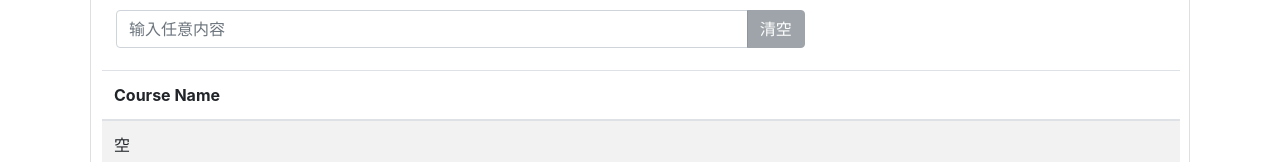
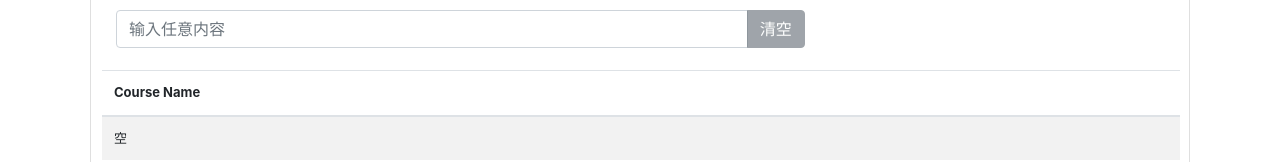
Before and after one commit to HarborZeng/nwugrade, a Vue app: page / in a window 1280 px wide. Shown: the part 638-800 px from the top of the page. Built offline with nearby package versions, Linux system fonts and the light colour scheme.

Commit message:
解决退出一个账号的时候停留在非第一页，重新登录不显示新账号成绩的问题

```diff
--- a/src/components/Grade.vue
+++ b/src/components/Grade.vue
@@ -17,9 +17,9 @@
         </b-form-group>
       </b-col>
       <h5 v-html="yearAndTermNo"></h5>
-      <b-table class="more-space-top"
+      <b-table class="more-space-top small-font"
                hover
-               :items="items"
+               :items="grades"
                :fields="fields"
                :striped="striped"
                :bordered="bordered"
@@ -45,7 +45,9 @@
     data() {
       return {
         // 初始化app里面的几个变量的值
-        allTheseYearGrades: this.$store.state.nwugrade.allTheseYearGrades.length === 0 ? [] : this.$store.state.nwugrade.allTheseYearGrades,
+        allTheseYearGrades: this.$store.state.nwugrade.allTheseYearGrades.length === 0 ? [
+          [{courseName: "空"}]
+        ] : this.$store.state.nwugrade.allTheseYearGrades,
 
         currentPage: 1,
 
@@ -68,9 +70,9 @@
           }
         },
 
-        items: this.$store.state.nwugrade.allTheseYearGrades.length === 0 ? [
+        grades: [
           {courseName: "空"}
-        ] : this.$store.state.nwugrade.allTheseYearGrades[0],
+        ],
 
         totalRows: this.$store.state.nwugrade.allTheseYearGrades.length === 0 ?
           1000 :
@@ -101,7 +103,9 @@
                   aGrade.isActive = true
                   aGrade.courseName = serverData[term].items[grade].kcmc
                   aGrade.grade = serverData[term].items[grade].cj
-                  aGrade.courseBelonging = serverData[term].items[grade].kcxz
+                  aGrade.courseBelonging = serverData[term].items[grade].kcxz !== undefined ?
+                    serverData[term].items[grade].kcxz.substring(0, serverData[term].items[grade].kcxz.length - 2) :
+                    serverData[term].items[grade].kcxz
                   aGrade.credit = serverData[term].items[grade].xf
                   if (aGrade.grade < 60) {
                     aGrade._rowVariant = 'danger'
@@ -127,12 +131,13 @@
       },
       //翻页
       changePage() {
-        this.items = this.allTheseYearGrades[this.currentPage - 1]
-        this.yearAndTermNo = this.allTheseYearGrades[this.currentPage - 1].year + '学年 第' + this.allTheseYearGrades[this.currentPage - 1].term + '学期'
+        this.grades = this.allTheseYearGrades[this.currentPage - 1]
+        if (this.allTheseYearGrades[this.currentPage - 1].hasOwnProperty('year') && this.allTheseYearGrades[this.currentPage - 1].hasOwnProperty('term'))
+          this.yearAndTermNo = this.allTheseYearGrades[this.currentPage - 1].year + '学年 第' + this.allTheseYearGrades[this.currentPage - 1].term + '学期'
       },
       //展示成绩
       showGradesInTable() {
-        this.items = this.allTheseYearGrades[0]
+        this.grades = this.allTheseYearGrades[0]
         this.totalRows = 50 * this.allTheseYearGrades.length
         this.limit = this.allTheseYearGrades.length
         this.yearAndTermNo = this.allTheseYearGrades[this.currentPage - 1].year + '学年 第' + this.allTheseYearGrades[this.currentPage - 1].term + '学期'
@@ -146,11 +151,11 @@
 
       bus.$on("loginExit", () => {
         this.allTheseYearGrades = [
-          {courseName: "空"}
+          [{courseName: "空"}]
         ]
         this.totalRows = 50 * this.allTheseYearGrades.length
         this.limit = this.allTheseYearGrades.length
-        this.items = [
+        this.grades = [
           {courseName: "空"}
         ]
         this.yearAndTermNo = ''
@@ -194,4 +199,7 @@
     padding: 10px;
   }
 
+  .small-font {
+    font-size: small;
+  }
 </style>
```
